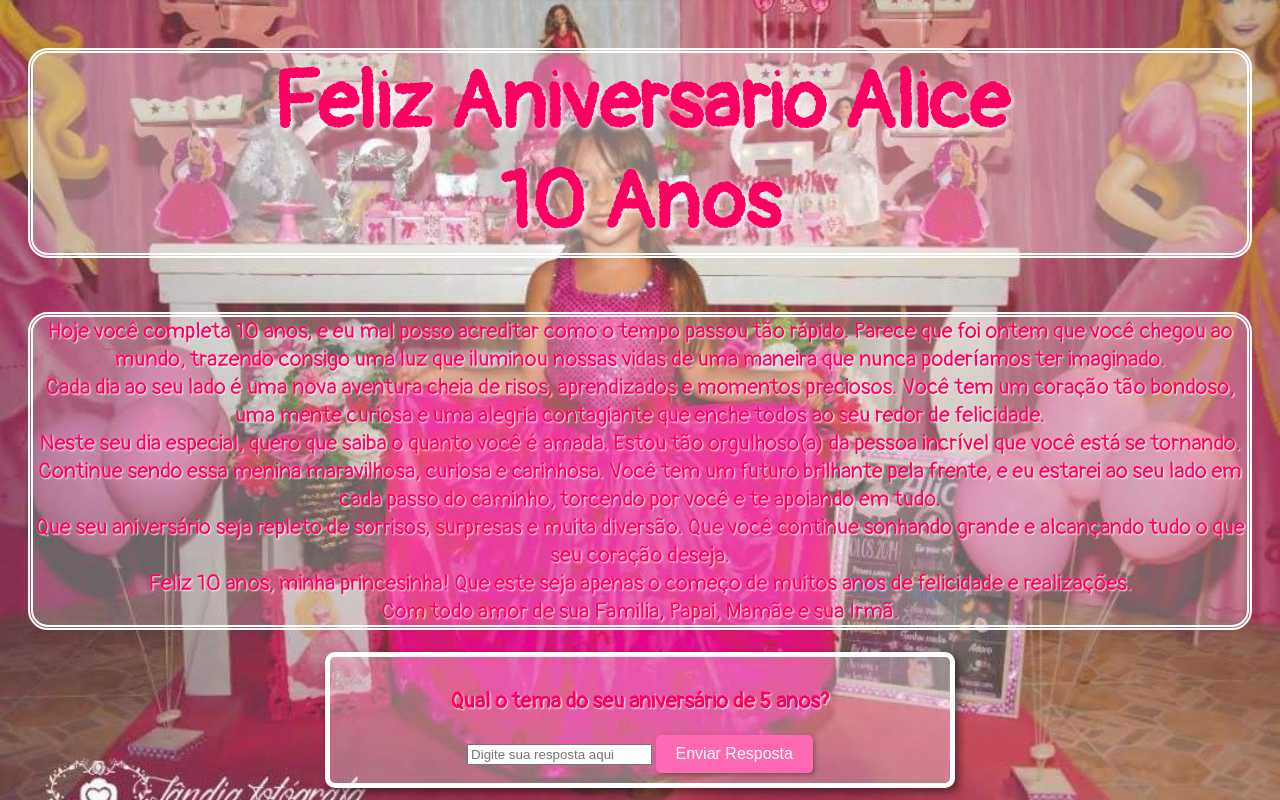
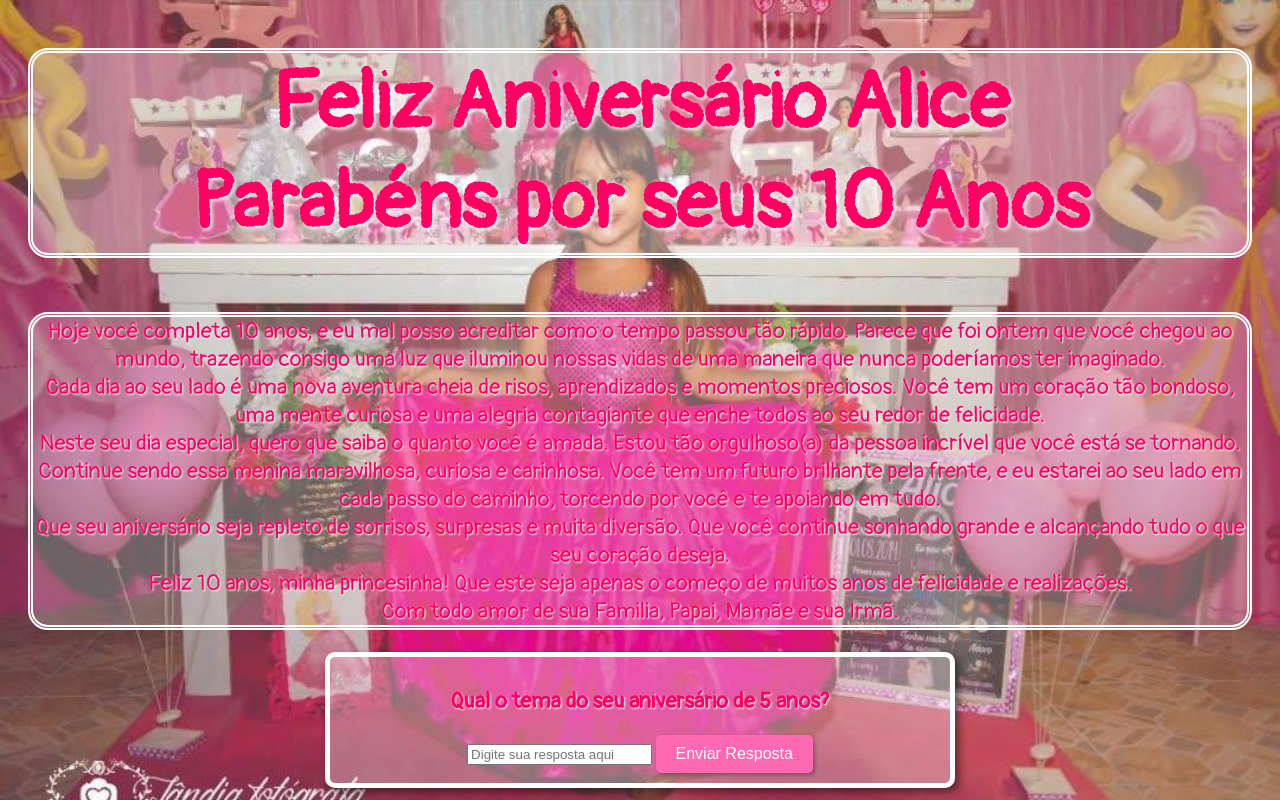
Before and after one commit to fabiobragaviana/Alice10, a plain HTML site: page index.html in a window 1280 px wide. Shown: the top 800 px of the page. Drawn offline with Linux system fonts and the light colour scheme; a web font is replaced by a local one.

Commit message:
alteração5

```diff
--- a/index.html
+++ b/index.html
@@ -4,7 +4,7 @@
     <meta charset="UTF-8">
     <meta name="viewport" content="width=device-width, initial-scale=1.0">
 
-    <title>Caça aos Presentes</title>
+    <title>Alice 10 Anos</title>
     <style>
         @import url('https://fonts.googleapis.com/css2?family=Pangolin&family=Playwrite+HR+Lijeva:wght@100..400&display=swap');
 
@@ -162,7 +162,7 @@
     </style>
 </head>
 <body>
-    <h1>Feliz Aniversario Alice<br>10 Anos</h1>
+    <h1>Feliz Aniversário Alice<br> Parabéns por seus 10 Anos</h1>
     <p>Hoje você completa 10 anos, e eu mal posso acreditar como o tempo passou tão rápido. Parece que foi ontem que você chegou ao mundo, trazendo consigo uma luz que iluminou nossas vidas de uma maneira que nunca poderíamos ter imaginado. <br>
 
         Cada dia ao seu lado é uma nova aventura cheia de risos, aprendizados e momentos preciosos. Você tem um coração tão bondoso, uma mente curiosa e uma alegria contagiante que enche todos ao seu redor de felicidade. <br>
```
